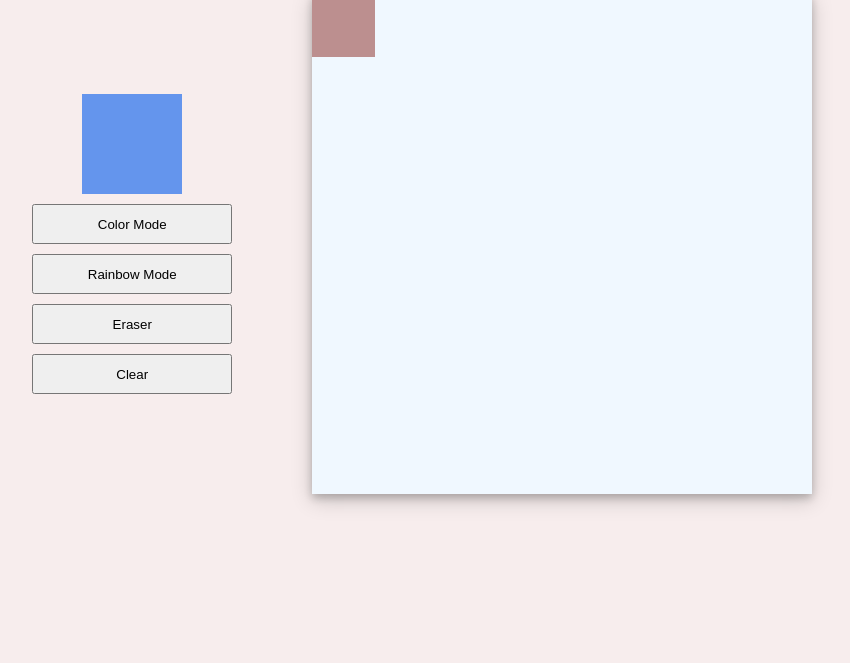
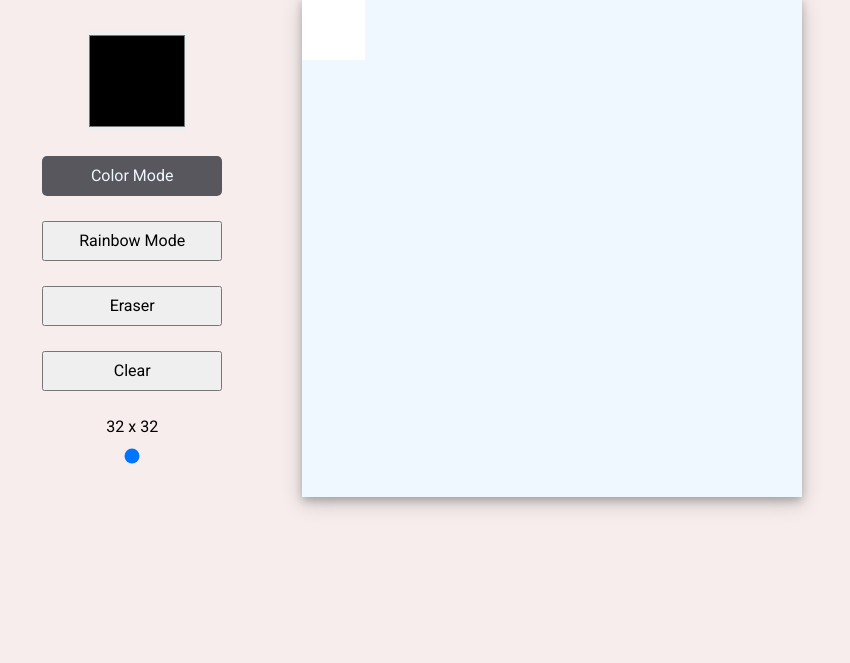
Before and after one commit to AnukulPoudel/potential-adventure, a plain HTML site: page index.html in a window 1280 px wide. Shown: the part 137-800 px from the top of the page, without its empty margins (141-991 px from the left). Drawn offline with Linux system fonts and the light colour scheme.

Commit message:
added some features and completed the ui

```diff
--- a/index.html
+++ b/index.html
@@ -6,6 +6,9 @@
     <meta http-equiv="X-UA-Compatible" content="IE=edge">
     <meta name="viewport" content="width=device-width, initial-scale=1.0">
     <link rel="stylesheet" href="style.css">
+    <link rel="preconnect" href="https://fonts.googleapis.com">
+    <link rel="preconnect" href="https://fonts.gstatic.com" crossorigin>
+    <link href="https://fonts.googleapis.com/css2?family=Roboto:wght@400;700&display=swap" rel="stylesheet">
     <script src="script.js" defer></script>
     <title>🎨 Etch-a-Sketch</title>
 </head>
@@ -15,9 +18,9 @@
     <div id="container">
         <div id="setting">
             <!-- color div around 10 by 10 px -->
-            <button id="color-picker"></button>
+            <input type="color" name="colorPicker" id="color-picker">
             <!-- color btn -->
-            <button class="settings">Color Mode</button>
+            <button class="settings active">Color Mode</button>
             <!-- rainbow mode -->
             <button class="settings">Rainbow Mode</button>
             <!-- eraser -->
@@ -25,6 +28,8 @@
             <!-- clear -->
             <button class="settings">Clear</button>
             <!-- horizontal scroll bar to set size of grid-item like 16x16 -->
+            <label for="form" class="size">32 x 32</label>
+            <input id="picker" type="range" min="0" max="64">
         </div>
         <div id="grid-container">
             <div class="item"></div>
--- a/script.js
+++ b/script.js
@@ -0,0 +1,27 @@
+// let gridSize = prompt("Enter the grid size(i.e. 1-64): ");
+let gridSize = 8;
+
+//create a grid of given size
+function createGridElement(){
+    let gridElement = document.createElement("div");
+    gridElement.className = "item";
+    gridElement.onmousedown = ;
+    return gridElement;
+}
+
+function clicked(){
+    colorPicker. //needs to be completed
+}
+
+//get the .grid-container element
+let gridContainer = document.querySelector("#grid-container");
+for (let index = 0; index < gridSize*gridSize; index++) {
+    gridContainer.appendChild(createGridElement());
+}
+
+
+// when the mouse hovers above it color it using
+// document.getElementById("div1").className= "newClass";
+
+const colorPicker = document.querySelector("#color-picker");
+colorPicker.addEventListener("click",clicked());
--- a/style.css
+++ b/style.css
@@ -1,6 +1,7 @@
 *{
     margin: 0%;
     padding: 0%;
+    font-family: 'Roboto', sans-serif;
 }
 
 body{
@@ -11,6 +12,7 @@ h1{
     text-align: center;
     font-size: 80px;
     padding: 20px;
+    padding-left: 110px;
 }
 
 #container{
@@ -38,15 +40,26 @@ h1{
     border-radius: 2px solid red;
     display: flex;
     flex-direction: column;
-    gap: 10px;
+    gap: 25px;
 }
 
 #color-picker{
-    background-color: cornflowerblue;
+    /* background-color: cornflowerblue; */
     height: 100px;
     width: 100px;
     border: 0px;
     margin-left: 25%;
+}
+
+#color-picker:hover{
+    cursor: pointer;
+    transform: scale(1.05);
+}
+
+#picker{
+    -webkit-appearance: none;
+    background-color: inherit;
+    cursor: pointer;
 }
 
 .header{
@@ -61,18 +74,33 @@ h1{
 
 .settings{
     height: 40px;
-    width: 200px;
+    width: 180px;
+    cursor: pointer;
+    font-size: 16px;
 }
 
 .settings:hover{
     transform: scale(1.05);
 }
 
+.active{
+    background-color: #57575d;
+    border: none;
+    border-radius: 5px;
+    color: aliceblue;
+}
+
+.size{
+    line-height: 10px;
+    margin: -5%;
+    text-align: center;
+    padding-top: 15px;
+}
 
 .item{
-    background-color: rosybrown;
+    background-color: rgb(255, 255, 255);
 }
 
 .clicked{
-    background-color: aliceblue;
+    background-color: rgb(0, 0, 0);
 }
```
